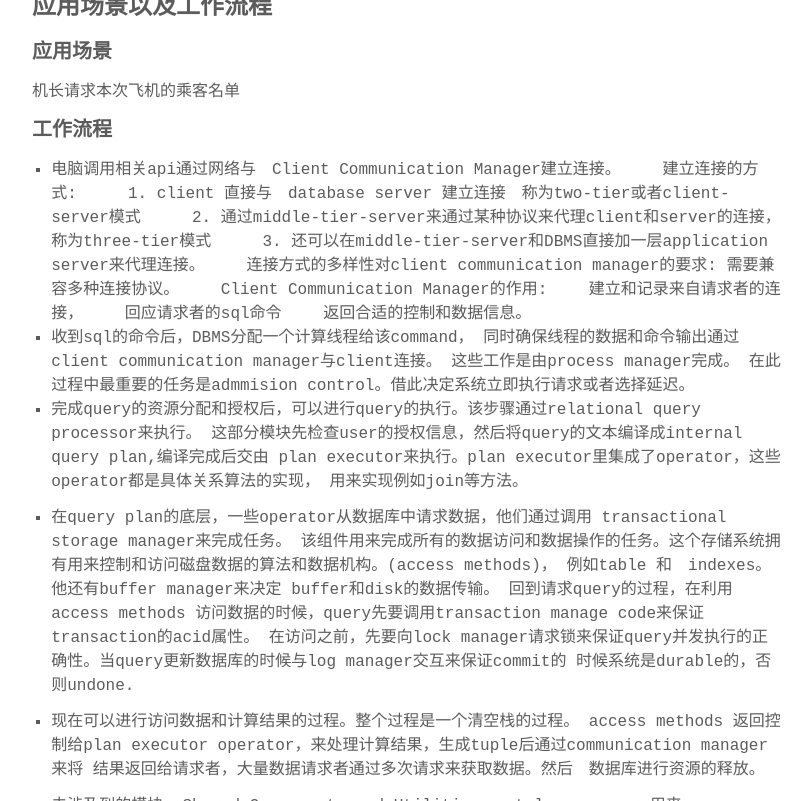
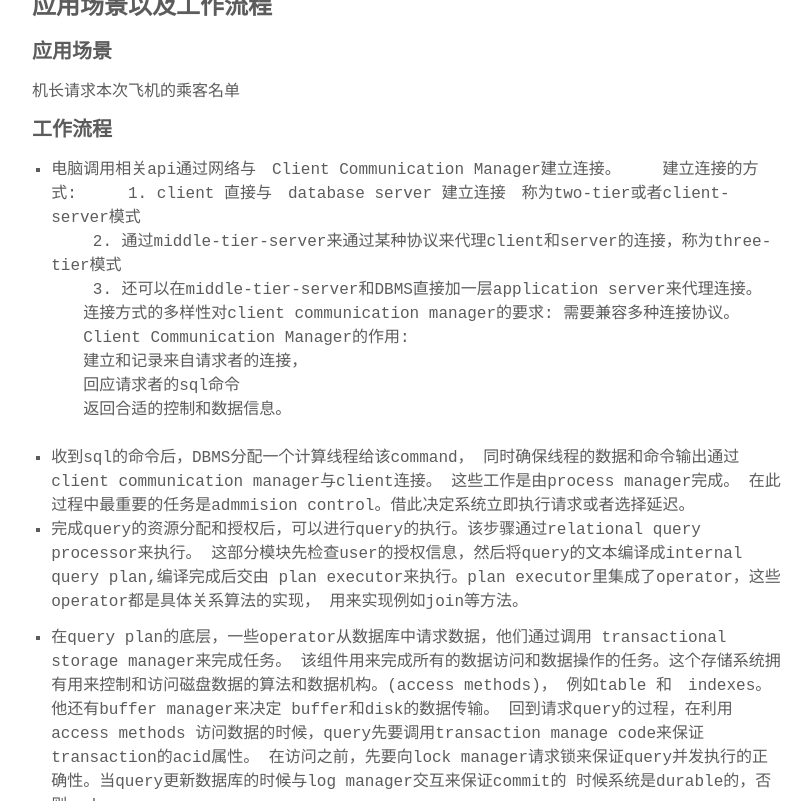
Before and after one commit to cookieli/blog, a Jekyll site: the page built from _posts/2019-03-10-a_life_about_a_query.md, in a window 1280 px wide and 900 px high, scrolled down 463 px, cut to the strip 99-900 px from the top of the window. Shown: the whole strip, without its empty margins (232-1044 px from the left). Built offline with Jekyll 4.4.1, drawn with Linux system fonts in a browser that asks for light colours; some web fonts are replaced; comment, search, counter and statistics services are not loaded.

```diff
--- a/_posts/2019-03-10-a_life_about_a_query.md
+++ b/_posts/2019-03-10-a_life_about_a_query.md
@@ -16,14 +16,14 @@ author: Lzx
 #### 工作流程
 1. 电脑调用相关api通过网络与　Client Communication Manager建立连接。
 　　建立连接的方式:
-　　		1. 	client 直接与　database server 建立连接　称为two-tier或者client-server模式
-　　		2. 	通过middle-tier-server来通过某种协议来代理client和server的连接，称为three-tier模式
-　　		3. 	还可以在middle-tier-server和DBMS直接加一层application server来代理连接。
-　　连接方式的多样性对client communication manager的要求:   需要兼容多种连接协议。
-　　Client Communication Manager的作用:
-　　建立和记录来自请求者的连接，
-　　回应请求者的sql命令
-　　返回合适的控制和数据信息。
+　　		1. 	client 直接与　database server 建立连接　称为two-tier或者client-server模式<br/>
+　　		2. 	通过middle-tier-server来通过某种协议来代理client和server的连接，称为three-tier模式<br/>
+　　		3. 	还可以在middle-tier-server和DBMS直接加一层application server来代理连接。<br/>
+　　连接方式的多样性对client communication manager的要求:   需要兼容多种连接协议。<br/>
+　　Client Communication Manager的作用:<br/>
+　　建立和记录来自请求者的连接，<br/>
+　　回应请求者的sql命令   <br/>
+　　返回合适的控制和数据信息。<br/>
 
 2. 收到sql的命令后，DBMS分配一个计算线程给该command，
      同时确保线程的数据和命令输出通过client communication manager与client连接。
```
